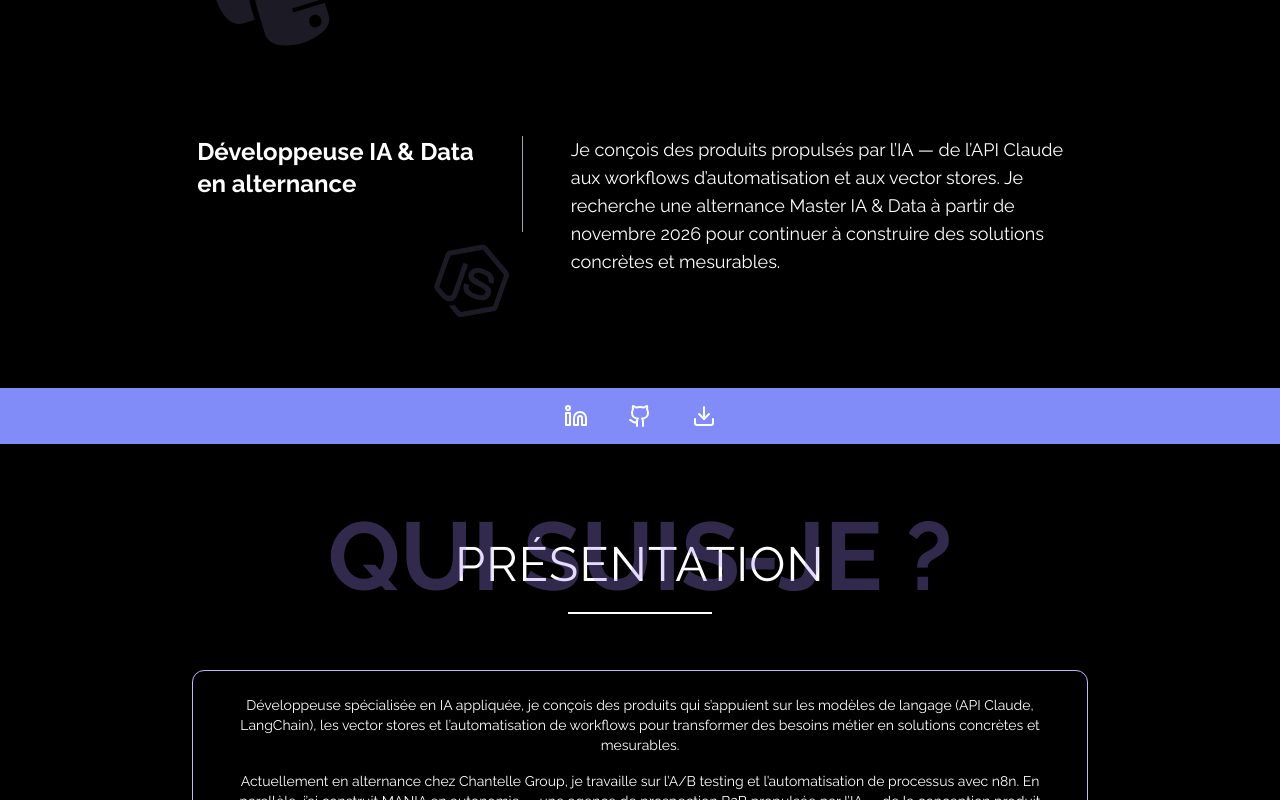
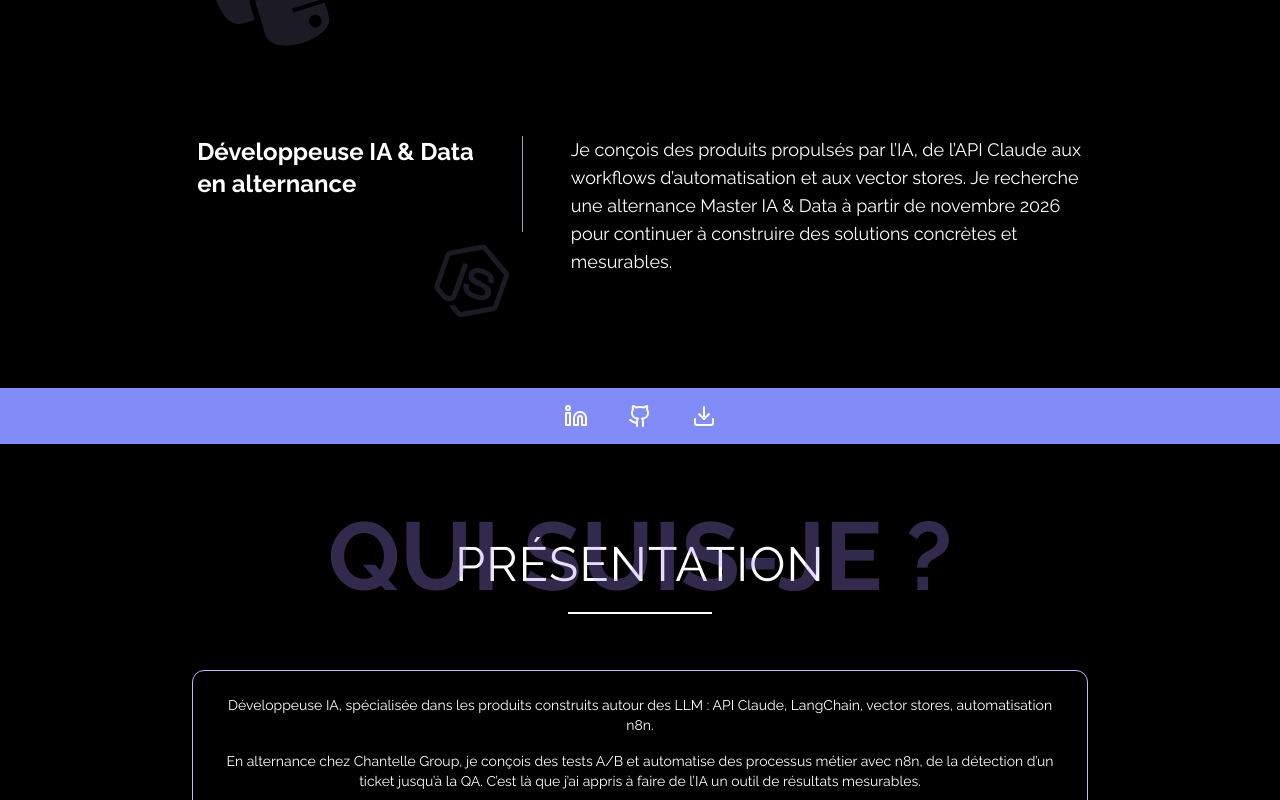
Before and after one commit to celiabd29/mon-portfolio, a React (Vite) app: page / in a window 1280 px wide. Shown: the part 400-1200 px from the top of the page. Built offline with nearby package versions, Linux system fonts and the light colour scheme; no server answers.

Commit message:
Nouveau texte de présentation + suppression des cadratins
- About: présentation réécrite (LLM, alternance Chantelle, recherche nov. 2026)
- Hero: cadratin remplacé par une virgule
- Contact: cadratin retiré de l'attribution du témoignage

```diff
--- a/src/components/About.tsx
+++ b/src/components/About.tsx
@@ -20,17 +20,15 @@ export default function About() {
         {/* Texte de présentation dans la carte */}
         <div className="mt-14 p-6 border border-violet-300 rounded-xl text-center max-w-md md:max-w-4xl">
           <p className="text-sm">
-            Développeuse spécialisée en IA appliquée, je conçois des produits qui
-            s’appuient sur les modèles de langage (API Claude, LangChain), les
-            vector stores et l’automatisation de workflows pour transformer des
-            besoins métier en solutions concrètes et mesurables.
+            Développeuse IA, spécialisée dans les produits construits autour des
+            LLM : API Claude, LangChain, vector stores, automatisation n8n.
           </p>
 
           <p className="mt-4 text-sm">
-            Actuellement en alternance chez Chantelle Group, je travaille sur
-            l’A/B testing et l’automatisation de processus avec n8n. En parallèle,
-            j’ai construit MANIA en autonomie — une agence de prospection B2B
-            propulsée par l’IA — de la conception produit jusqu’au déploiement.
+            En alternance chez Chantelle Group, je conçois des tests A/B et
+            automatise des processus métier avec n8n, de la détection d’un ticket
+            jusqu’à la QA. C’est là que j’ai appris à faire de l’IA un outil de
+            résultats mesurables.
           </p>
 
           <p className="mt-4 text-sm">
--- a/src/components/Contact.tsx
+++ b/src/components/Contact.tsx
@@ -146,7 +146,7 @@ export default function Contact() {
               un véritable couteau suisse du web.”
             </p>
             <p className="mt-4 font-bold text-violet-300">
-              — Calypso IMBERT, 10MentionWeb
+              Calypso IMBERT, 10MentionWeb
             </p>
 
             <div className="flex justify-center mt-6">
--- a/src/components/HeroSection.tsx
+++ b/src/components/HeroSection.tsx
@@ -115,7 +115,7 @@ export default function Portfolio() {
 
           {/* Texte */}
           <p className="font-raleway text-center text-md md:text-lg md:text-start md:max-w-lg">
-            Je conçois des produits propulsés par l’IA — de l’API Claude aux
+            Je conçois des produits propulsés par l’IA, de l’API Claude aux
             workflows d’automatisation et aux vector stores. Je recherche une
             alternance Master IA & Data à partir de novembre 2026 pour continuer
             à construire des solutions concrètes et mesurables.
```
